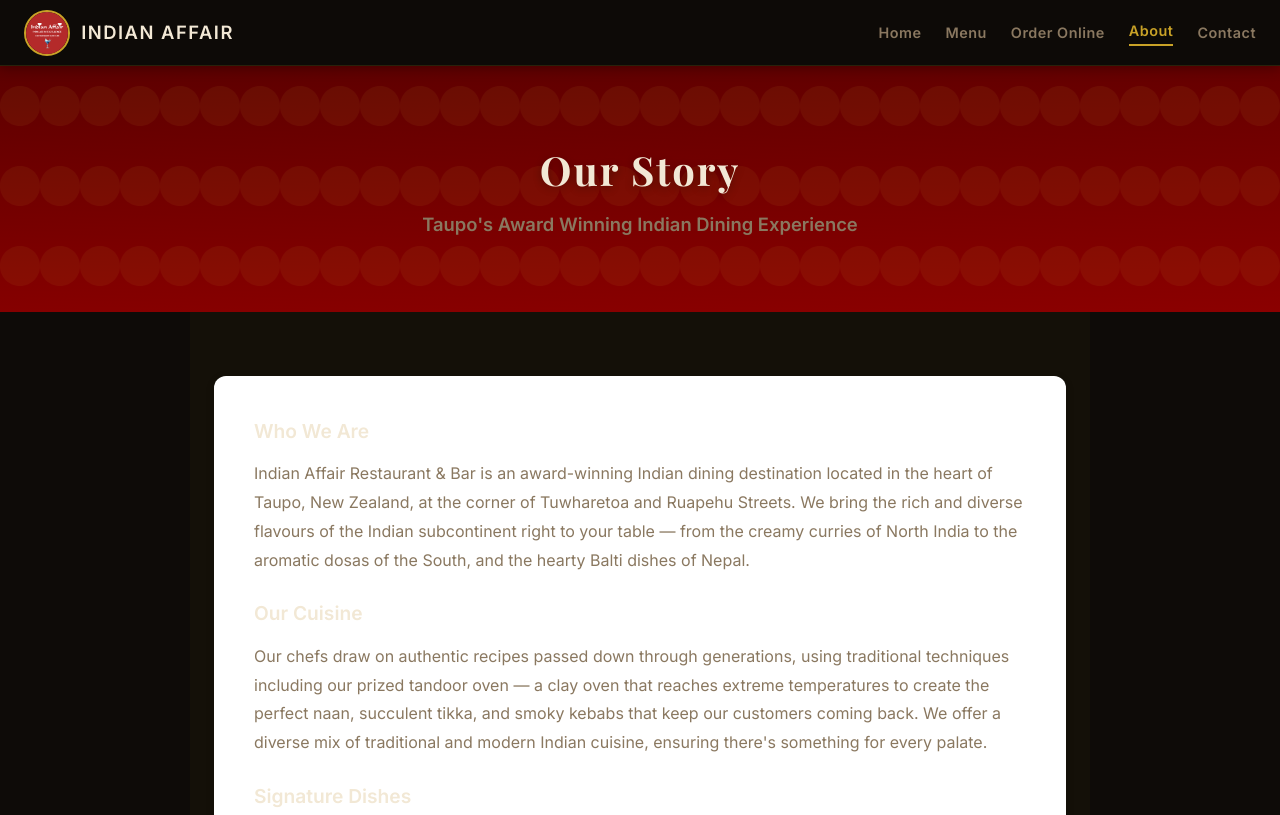
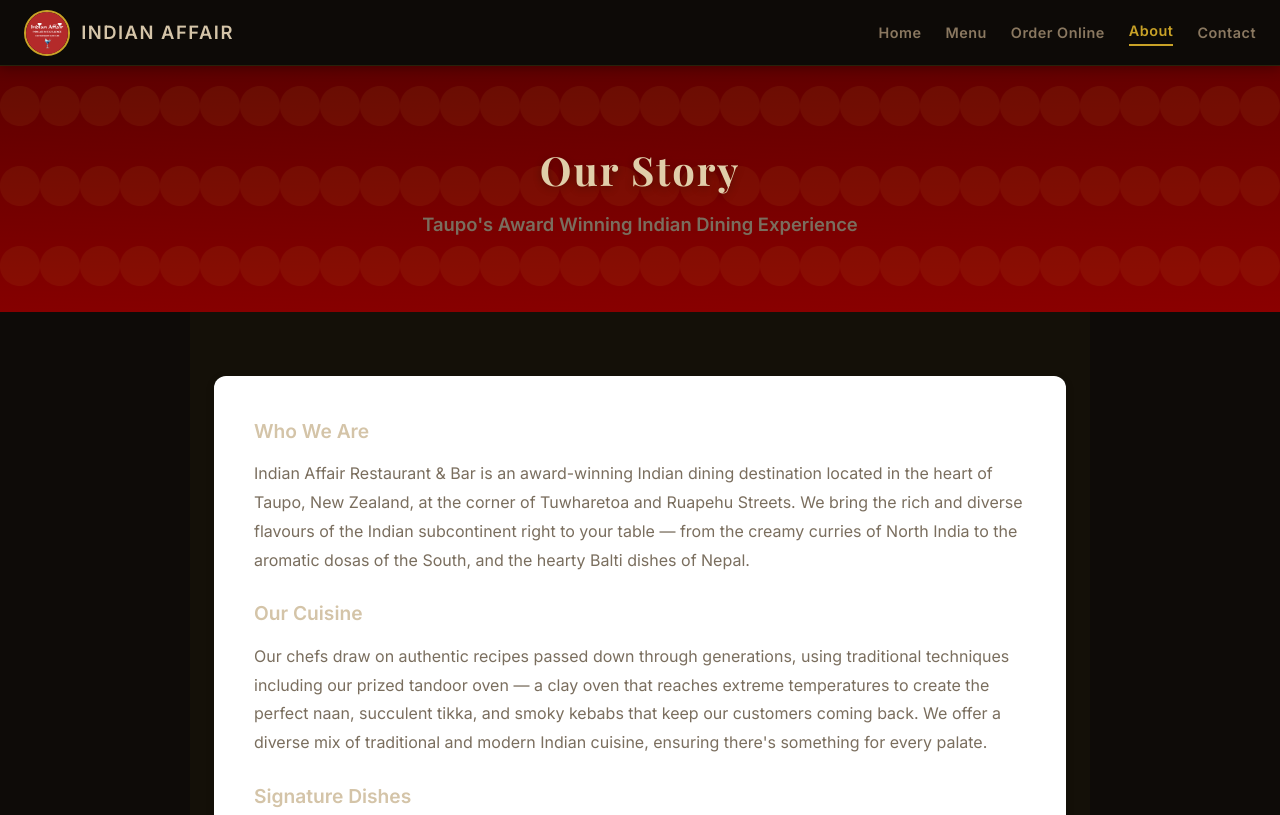
Before and after one commit to thinkbotstation-cpu/indian-affair, a website: page about.html in a window 1280 px wide. Shown: the top 815 px of the page. Drawn offline with nearby package versions, Linux system fonts and the light colour scheme.

Commit message:
Soften contrast — warm off-whites instead of pure white, less harsh

```diff
--- a/dark-theme.css
+++ b/dark-theme.css
@@ -20,7 +20,7 @@
 
 html, body {
   background: #0e0b08 !important;
-  color: #f2e8d5 !important;
+  color: #c8b99a !important;
   font-family: 'Inter', 'Segoe UI', sans-serif !important;
 }
 
@@ -37,7 +37,7 @@
   color: #C9A227 !important;
   border-bottom-color: #C9A227 !important;
 }
-.nav-brand span { color: #f2e8d5 !important; }
+.nav-brand span { color: #d4c4a8 !important; }
 
 /* Sticky top bars (order page tabs) */
 .order-type-bar { background: #141008 !important; border-bottom: 1px solid rgba(201,162,39,0.12) !important; }
@@ -57,14 +57,14 @@
 .menu-item:hover, .item-card:hover { background: #1c1710 !important; }
 
 /* Item names & prices */
-.item-name, .item-title, h3, h4 { color: #f2e8d5 !important; }
+.item-name, .item-title, h3, h4 { color: #d4c4a8 !important; }
 .item-price, .price { color: #C9A227 !important; }
-.item-desc, .item-description, .desc, p { color: #8a7860 !important; }
+.item-desc, .item-description, .desc, p { color: #7a6e5e !important; }
 
 /* Buttons */
 .btn-add, .add-btn, button[class*="add"], .btn-primary {
   background: #C9A227 !important;
-  color: #0e0b08 !important;
+  color: #1a1408 !important;
   border-color: #C9A227 !important;
 }
 .btn-secondary, button[class*="secondary"] {
@@ -75,7 +75,7 @@
 
 /* Cart / order panel */
 .cart-panel, .order-panel, .cart { background: #141008 !important; border-color: rgba(201,162,39,0.15) !important; }
-.cart-item, .order-item { border-bottom-color: rgba(201,162,39,0.1) !important; color: #f2e8d5 !important; }
+.cart-item, .order-item { border-bottom-color: rgba(201,162,39,0.1) !important; color: #c8b99a !important; }
 .cart-total, .order-total { color: #C9A227 !important; }
 
 /* Inputs & forms */
@@ -100,11 +100,11 @@
 .footer h4, .footer-col h4 { color: #C9A227 !important; }
 .footer a, .footer-col a { color: #8a7860 !important; }
 .footer a:hover, .footer-col a:hover { color: #C9A227 !important; }
-.footer-brand span { color: #f2e8d5 !important; }
+.footer-brand span { color: #d4c4a8 !important; }
 .footer-bottom { border-top-color: rgba(201,162,39,0.1) !important; }
 
 /* Section headings */
-h1, h2 { color: #f2e8d5 !important; font-family: 'Playfair Display', serif !important; }
+h1, h2 { color: #e0ceaa !important; font-family: 'Playfair Display', serif !important; }
 
 /* Dividers */
 hr { border-color: rgba(201,162,39,0.1) !important; }
```
